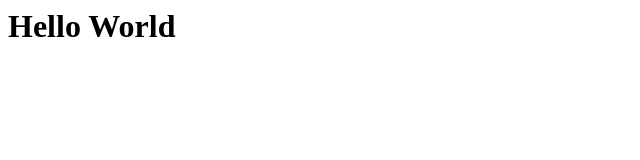
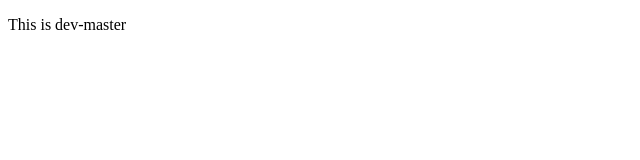
Before and after one commit to akifarhan/akifarhan.github.io, a plain HTML site: page index.html in a window 1280 px wide. Shown: the whole page, without its empty margins (0-640 px from the left). Drawn offline with Linux system fonts and the light colour scheme.

Commit message:
dev-master initial commit

```diff
--- a/index.html
+++ b/index.html
@@ -1 +1,10 @@
-<h1>Hello World</h1>
+<!-- akifarhan.github.io test-->
+<!DOCTYPE html>
+<html>
+    <head>
+        <title>Hello Github.io</title>
+    </head>
+    <body>
+        <p>This is dev-master</p>
+    </body>
+</html>
```
